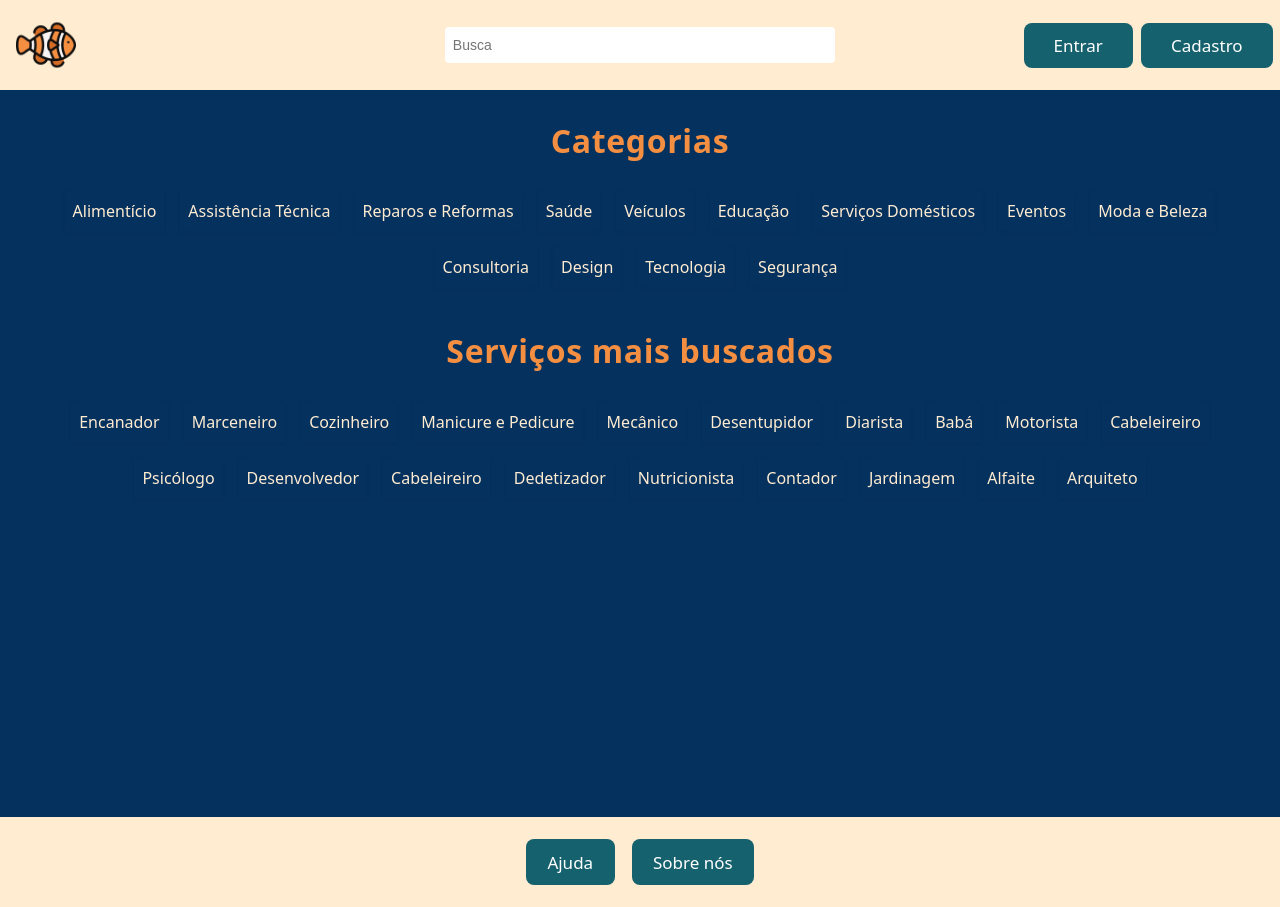
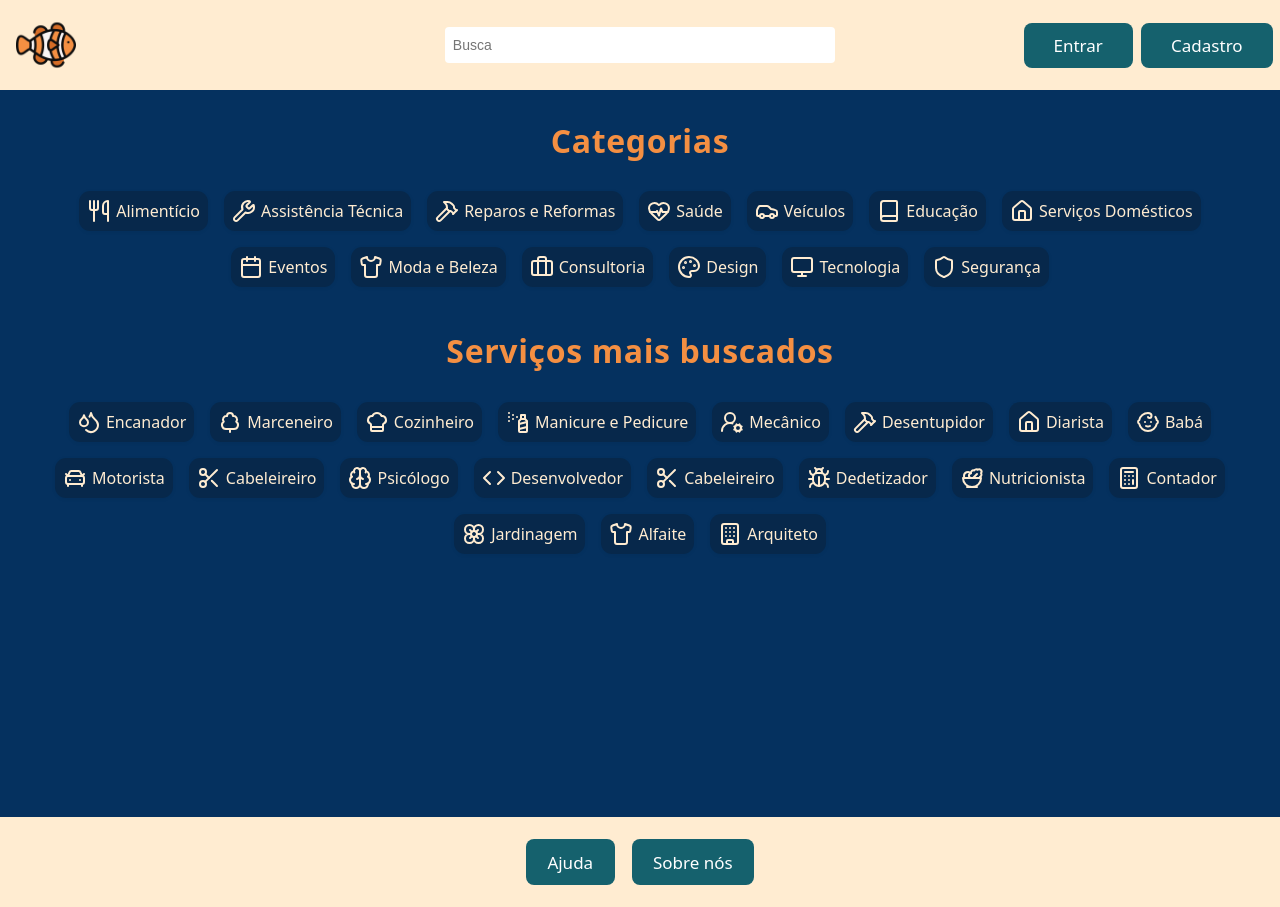
Before and after one commit to Rafalvs/GEMONA-PROJECT, a React (Vite) app in the folder Gemona-Prototype/: page / in a window 1280 px wide. Built offline with nearby package versions, Linux system fonts and the light colour scheme.

Commit message:
styles: add icons to homepage

```diff
--- a/Gemona-Prototype/package.json
+++ b/Gemona-Prototype/package.json
@@ -10,6 +10,7 @@
     "preview": "vite preview"
   },
   "dependencies": {
+    "lucide-react": "^0.544.0",
     "react": "^19.1.1",
     "react-dom": "^19.1.1",
     "react-router-dom": "^7.9.1"
--- a/Gemona-Prototype/src/App.jsx
+++ b/Gemona-Prototype/src/App.jsx
@@ -2,19 +2,19 @@ import { BrowserRouter as Router, Routes, Route, BrowserRouter } from 'react-rou
 
 import Contact from "./components/pages/Contact";
 import Checkout from "./components/pages/Checkout";
-import Home from "./components/pages/Home";
 import Login from "./components/pages/Login";
 import Profile from "./components/pages/Profile";
 import Register from "./components/pages/Register";
 import CreateBusiness from './components/pages/CreateBusiness';
 import Services from "./components/pages/Services";
+import HomePage from './components/pages/Home';
 
-export default function App(){
+export default function App() {
     return (
         <Router>
             <Routes>
                 <Route>
-                    <Route path="/" element={<Home />} />
+                    <Route path="/" element={<HomePage />} />
                     <Route path="contact" element={<Contact />} />
                     <Route path="profile" element={<Profile />} />
                     <Route path="checkout" element={<Checkout />} />
@@ -26,4 +26,4 @@ export default function App(){
             </Routes>
         </Router>
     )
-  }
+}
--- a/Gemona-Prototype/src/components/pages/Home.jsx
+++ b/Gemona-Prototype/src/components/pages/Home.jsx
@@ -1,49 +1,101 @@
 import Header from "../Header"
 import Footer from "../Footer"
 import { Link } from "react-router-dom"
+import {
+    Utensils,
+    Wrench,
+    Hammer,
+    HeartPulse,
+    Car,
+    Book,
+    Home,
+    Calendar,
+    Shirt,
+    Briefcase,
+    Palette,
+    Monitor,
+    Shield,
+    Droplets,
+    TreeDeciduous,
+    SprayCan,
+    Baby,
+    CarFront,
+    Scissors,
+    Brain,
+    Code,
+    Bug,
+    Salad,
+    Calculator,
+    Flower,
+    Building,
+    UserRoundCog,
+    ChefHat,
+} from "lucide-react"
 
-export default function Home(){
-    return(
+const categories = [
+    { name: "Alimentício", icon: Utensils },
+    { name: "Assistência Técnica", icon: Wrench },
+    { name: "Reparos e Reformas", icon: Hammer },
+    { name: "Saúde", icon: HeartPulse },
+    { name: "Veículos", icon: Car },
+    { name: "Educação", icon: Book },
+    { name: "Serviços Domésticos", icon: Home },
+    { name: "Eventos", icon: Calendar },
+    { name: "Moda e Beleza", icon: Shirt },
+    { name: "Consultoria", icon: Briefcase },
+    { name: "Design", icon: Palette },
+    { name: "Tecnologia", icon: Monitor },
+    { name: "Segurança", icon: Shield },
+]
+
+const mostSearchedServices = [
+    { name: "Encanador", icon: Droplets },
+    { name: "Marceneiro", icon: TreeDeciduous },
+    { name: "Cozinheiro", icon: ChefHat },
+    { name: "Manicure e Pedicure", icon: SprayCan },
+    { name: "Mecânico", icon: UserRoundCog },
+    { name: "Desentupidor", icon: Hammer },
+    { name: "Diarista", icon: Home },
+    { name: "Babá", icon: Baby },
+    { name: "Motorista", icon: CarFront },
+    { name: "Cabeleireiro", icon: Scissors },
+    { name: "Psicólogo", icon: Brain },
+    { name: "Desenvolvedor", icon: Code },
+    { name: "Cabeleireiro", icon: Scissors },
+    { name: "Dedetizador", icon: Bug },
+    { name: "Nutricionista", icon: Salad },
+    { name: "Contador", icon: Calculator },
+    { name: "Jardinagem", icon: Flower },
+    { name: "Alfaite", icon: Shirt },
+    { name: "Arquiteto", icon: Building },
+]
+
+export default function HomePage() {
+    return (
         <>
             <Header />
             <main id="home">
                 <h2>Categorias</h2>
                 <ul className="category-list">
-                        <li><Link to="/services">Alimentício</Link></li>
-                        <li><Link to="/services">Assistência Técnica</Link></li>
-                        <li><Link to="/services">Reparos e Reformas</Link></li>
-                        <li><Link to="/services">Saúde</Link></li>
-                        <li><Link to="/services">Veículos</Link></li>
-                        <li><Link to="/services">Educação</Link></li>
-                        <li><Link to="/services">Serviços Domésticos</Link></li>
-                        <li><Link to="/services">Eventos</Link></li>
-                        <li><Link to="/services">Moda e Beleza</Link></li>
-                        <li><Link to="/services">Consultoria</Link></li>
-                        <li><Link to="/services">Design</Link></li>
-                        <li><Link to="/services">Tecnologia</Link></li>
-                        <li><Link to="/services">Segurança</Link></li>
+                    {categories.map((category) => (
+                        <Link to="/services" key={category.name}>
+                            <li>
+                                <category.icon />
+                                {category.name}
+                            </li>
+                        </Link>
+                    ))}
                 </ul>
                 <h2>Serviços mais buscados</h2>
                 <ul className="category-list">
-                        <li><Link to="/services">Encanador</Link></li>
-                        <li><Link to="/services">Marceneiro</Link></li>
-                        <li><Link to="/services">Cozinheiro</Link></li>
-                        <li><Link to="/services">Manicure e Pedicure</Link></li>
-                        <li><Link to="/services">Mecânico</Link></li>
-                        <li><Link to="/services">Desentupidor</Link></li>
-                        <li><Link to="/services">Diarista</Link></li>
-                        <li><Link to="/services">Babá</Link></li>
-                        <li><Link to="/services">Motorista</Link></li>
-                        <li><Link to="/services">Cabeleireiro</Link></li>
-                        <li><Link to="/services">Psicólogo</Link></li>
-                        <li><Link to="/services">Desenvolvedor</Link></li>
-                        <li><Link to="/services">Cabeleireiro</Link></li>
-                        <li><Link to="/services">Dedetizador</Link></li>
-                        <li><Link to="/services">Nutricionista</Link></li>
-                        <li><Link to="/services">Contador</Link></li>
-                        <li><Link to="/services">Jardinagem</Link></li>
-                        <li><Link to="/services">Alfaite</Link></li>
-                        <li><Link to="/services">Arquiteto</Link></li>
+                    {mostSearchedServices.map((service) => (
+                        <Link to="/services" key={service.name}>
+                            <li>
+                                <service.icon />
+                                {service.name}
+                            </li>
+                        </Link>
+                    ))}
                 </ul>
             </main>
             <Footer />
--- a/Gemona-Prototype/src/index.css
+++ b/Gemona-Prototype/src/index.css
@@ -12,9 +12,9 @@
 .filters {
   min-width: 260px;
   background: #ffffff;
-  color:#05315f;
+  color: #05315f;
   border-radius: 8px;
-  box-shadow: 0 2px 8px rgba(0,0,0,0.08);
+  box-shadow: 0 2px 8px rgba(0, 0, 0, 0.08);
   padding: 2rem 1rem;
   text-align: left;
 }
@@ -30,7 +30,7 @@
 .service-box {
   background: #fff;
   border-radius: 8px;
-  box-shadow: 0 2px 8px rgba(0,0,0,0.08);
+  box-shadow: 0 2px 8px rgba(0, 0, 0, 0.08);
   padding: 1.5rem 1rem;
   display: flex;
   flex-direction: column;
@@ -164,7 +164,8 @@ header {
   gap: 0.5em;
 }
 
-header, footer {
+header,
+footer {
   background-color: var(--header-footer-bg);
   color: black;
   padding: 14px 16px;
@@ -176,6 +177,7 @@ a {
   font-weight: 500;
   text-decoration: inherit;
 }
+
 a:hover {
   color: var(--link-hover);
 }
@@ -187,7 +189,7 @@ a:hover {
 }
 
 
-input{
+input {
   border: 0;
   outline: 0;
   color: rgb(60, 66, 87);
@@ -226,7 +228,8 @@ button:visited {
   color: #e5e5e5;
 }
 
-input:hover, button:hover {
+input:hover,
+button:hover {
   border-color: #f48f42;
   box-shadow: #f48f42 0 0 6px;
 }
@@ -244,12 +247,12 @@ ul {
   margin: 1% 4% 1px 4%;
 }
 
-.filter-section{
+.filter-section {
   text-align: left;
 }
 
 .filter-section label {
-  color:#05315f;
+  color: #05315f;
   display: inline-block;
   font-size: 1rem;
   margin-right: 0.2em;
@@ -270,7 +273,8 @@ ul {
   transition: box-shadow 0.2s;
 }
 
-.weekdays, .shifts {
+.weekdays,
+.shifts {
   margin-bottom: 0.1rem;
   display: flex;
   flex-wrap: wrap;
@@ -285,14 +289,29 @@ ul {
   gap: 1rem;
   list-style: none;
   padding: 0;
-  margin: 1% 4% 2.5em 4%; /* aumenta o espaçamento inferior */
+  margin: 1% 4% 2.5em 4%;
+  /* aumenta o espaçamento inferior */
   justify-content: center;
 }
 
 .category-list li {
+  display: flex;
+  gap: 5px;
   padding: 0.5em 0.5em;
-  box-shadow: 0 1px 4px rgba(0,0,0,0.06);
+  justify-content: center;
+  align-items: center;
+  color: #ffecd1;
+  background: #07284b;
+  border-radius: .7rem;
+  box-shadow: 0 1px 4px rgba(0, 0, 0, 0.06);
 }
+
+.category-list li:hover {
+  background-color: rgb(2, 22, 43);
+  transition: all;
+  transition-duration: 500ms;
+}
+
 
 h2 {
   font-size: 2rem;
@@ -314,6 +333,7 @@ header a button {
   font-size: 1em;
 }
 
-label, p {
+label,
+p {
   color: white;
 }
```
Also changed, not shown: 1 other file (tests, documents, lock files or other folders). Lines whose indentation alone changed are shown as unchanged.
